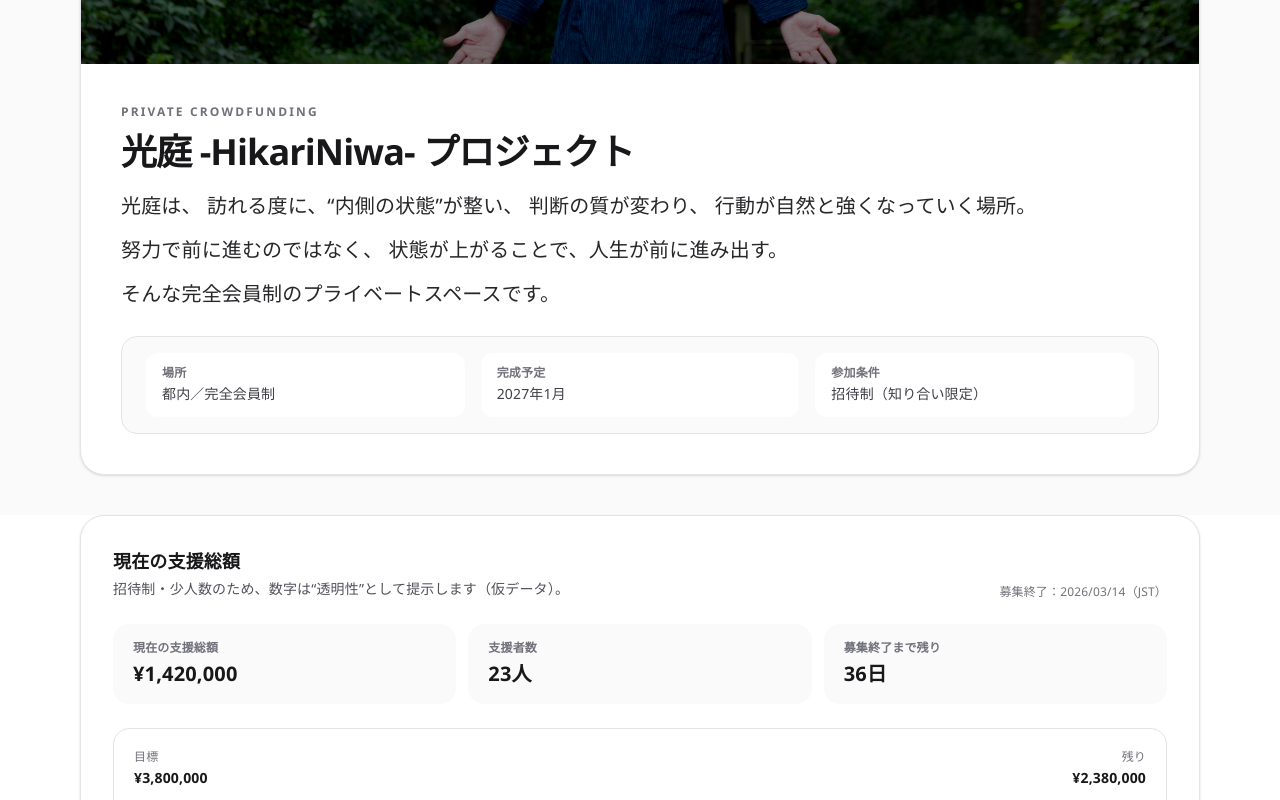
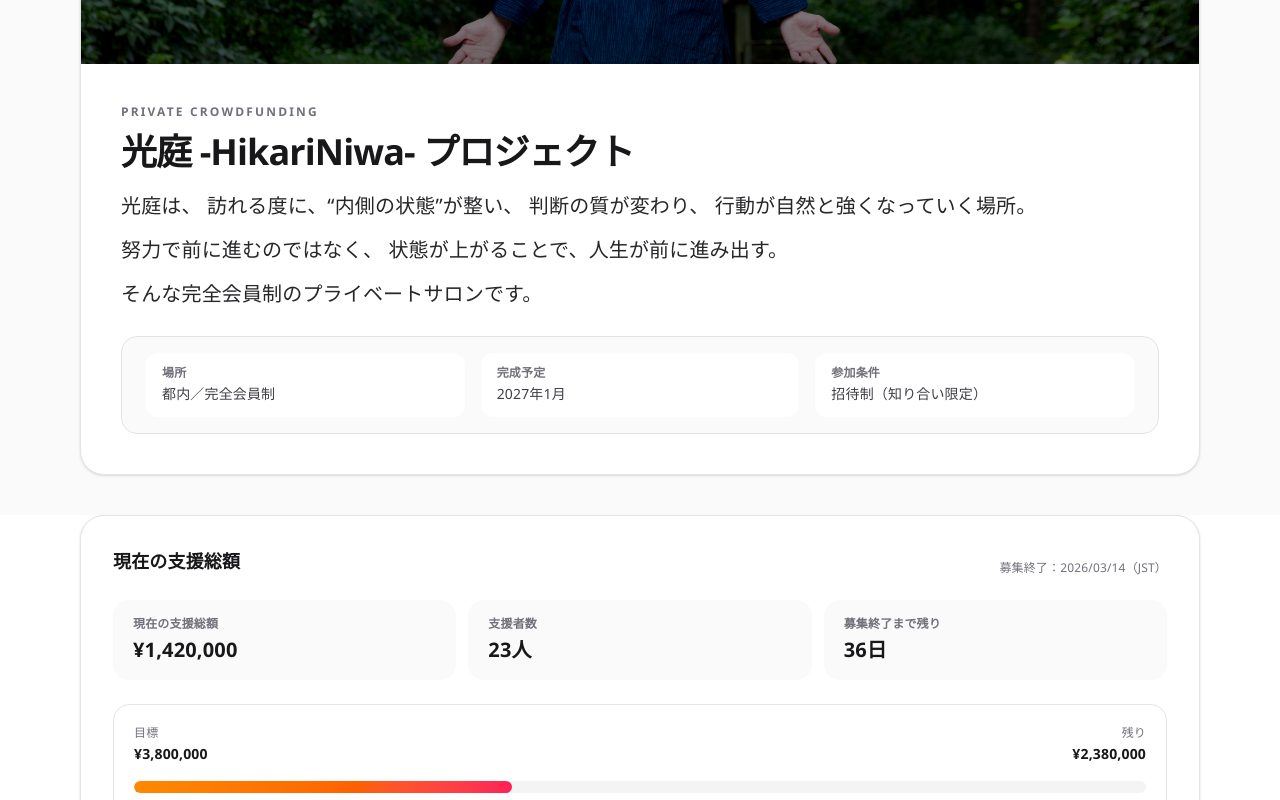
Before and after one commit to naturalpeopleinfo-blip/hikari-niwa-lp, a Next.js app: page / in a window 1280 px wide. Shown: the part 473-1273 px from the top of the page. Built offline with nearby package versions, Linux system fonts and the light colour scheme.

Commit message:
Update wording and layout (final)

```diff
--- a/src/app/page.tsx
+++ b/src/app/page.tsx
@@ -485,7 +485,7 @@ export default function Page() {
   </p>
 
   <p className="text-lg sm:text-xl font-medium">
-    そんな完全会員制のプライベートスペースです。
+    そんな完全会員制のプライベートサロンです。
   </p>
 </div>
 
@@ -514,9 +514,6 @@ export default function Page() {
             <div className="flex flex-col gap-4 sm:flex-row sm:items-end sm:justify-between">
               <div>
                 <h2 className="text-lg font-semibold">現在の支援総額</h2>
-                <p className="mt-1 text-sm text-zinc-600">
-                  招待制・少人数のため、数字は“透明性”として提示します（仮データ）。
-                </p>
               </div>
               <div className="text-xs text-zinc-500">
                 募集終了：{endAtLabel}（JST）
```
